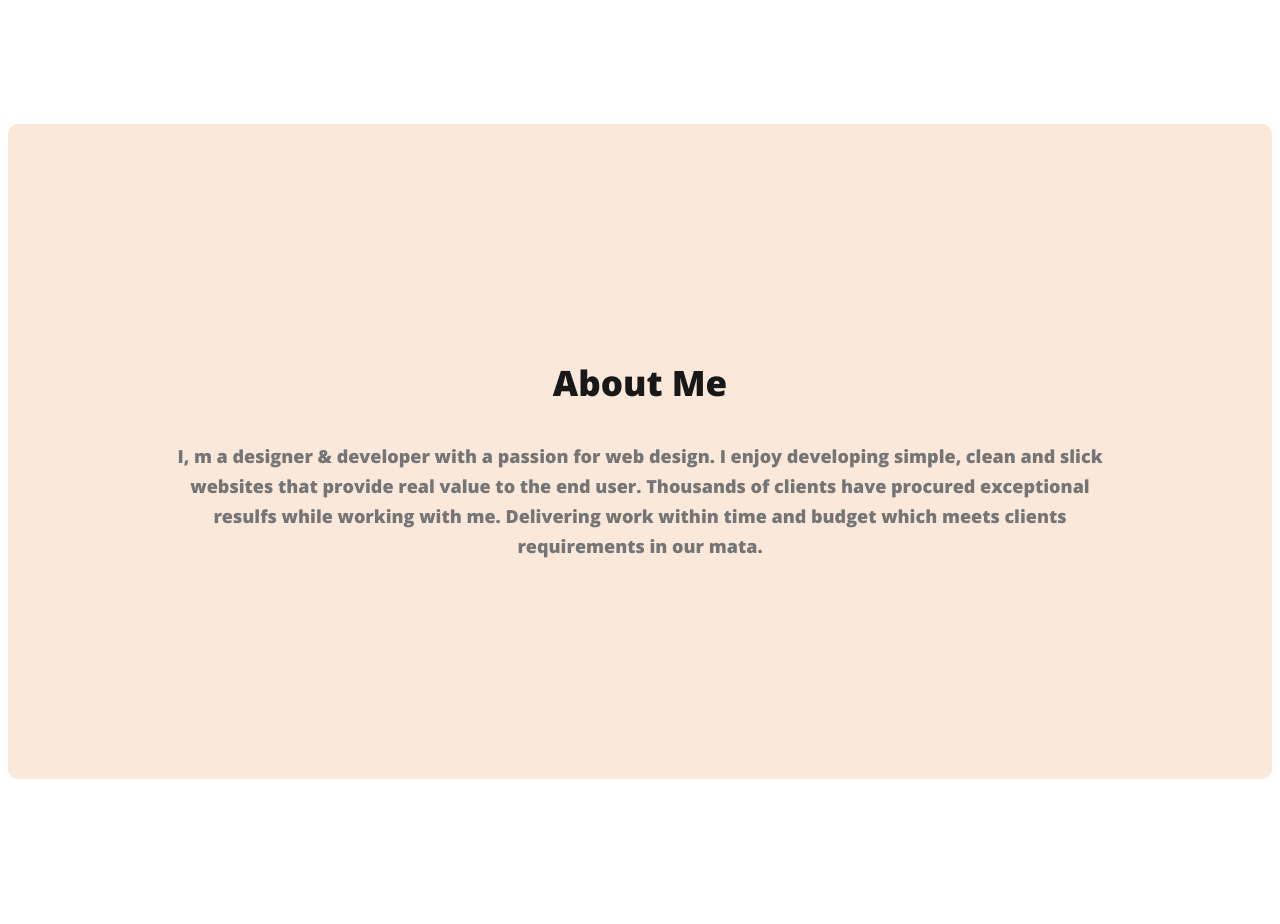
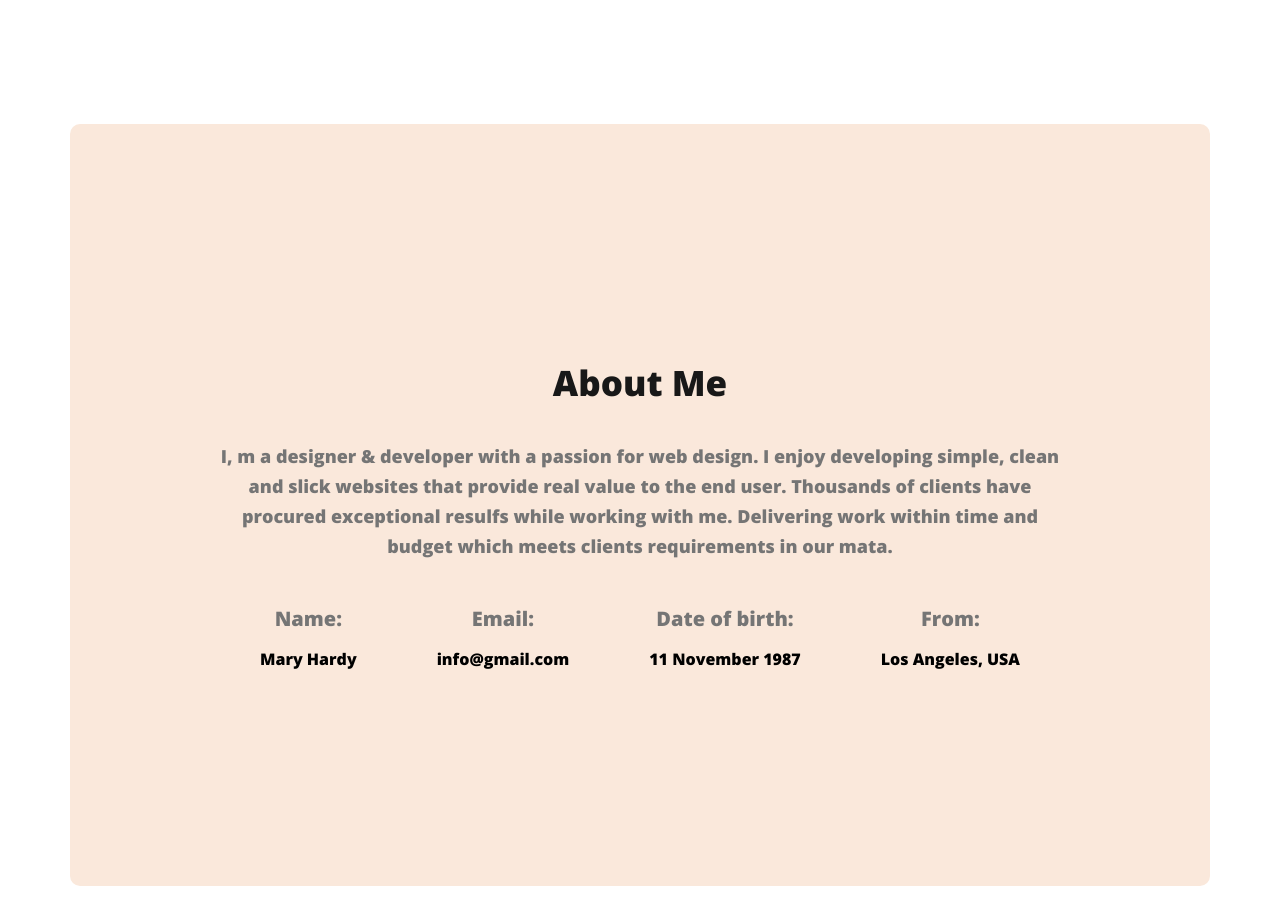
Before and after one commit to ayon121/developer_protfolio, a plain HTML site: page index.html in a window 1280 px wide. Shown: the part 680-1604 px from the top of the page. Drawn offline with nearby package versions, Linux system fonts and the light colour scheme.

Commit message:
about information added

```diff
--- a/index.html
+++ b/index.html
@@ -36,6 +36,26 @@
         <section class="about">
             <h3 class="section-title">About Me</h3>
             <p class="section-description">I, m a designer & developer with a passion for web design. I enjoy developing simple, clean and slick websites that provide real value to the end user. Thousands of clients have procured exceptional resulfs while working with me. Delivering work within time and budget which meets clients requirements in our mata.</p>
+
+            <div class="about-info-container">
+                <!-- .about-info*4>h4.info-title+p.infodescription -->
+                <div class="about-info">
+                    <h4 class="info-title">Name:</h4>
+                    <p class="infodescription">Mary Hardy</p>
+                </div>
+                <div class="about-info">
+                    <h4 class="info-title">Email:</h4>
+                    <p class="infodescription">info@gmail.com</p>
+                </div>
+                <div class="about-info">
+                    <h4 class="info-title">Date of birth:</h4>
+                    <p class="infodescription">11 November 1987</p>
+                </div>
+                <div class="about-info">
+                    <h4 class="info-title">From:</h4>
+                    <p class="infodescription">Los Angeles, USA</p>
+                </div>
+            </div>
         </section>
 
     </main>
--- a/styles/protfolio.css
+++ b/styles/protfolio.css
@@ -95,7 +95,7 @@ nav a {
 }
 
 .banner-title {
-    font-size: 85px;
+    font-size: 80px;
     margin-top: 5px;
     margin-bottom: 20px;
 }
@@ -106,10 +106,31 @@ nav a {
 
 
 /* main section styles */
+main {
+    max-width: 1140px;
+    margin: 0px auto;
+}
+/* about section styles */
 .about {
     padding: 200px 150px 200px 150px;
     border-radius: 10px;
     background-color: #fae8db;
     margin: 130px 0px;
 }
-/* about section styles */
+
+.about-info-container {
+    display: flex;
+    justify-content: space-around;
+}
+.about-info {
+    text-align: center;
+}
+
+.info-title {
+    color: #757575;
+    font-size: 20px;
+    font-style: normal;
+    font-weight: 400;
+    margin-bottom: 0px;
+
+}
```
